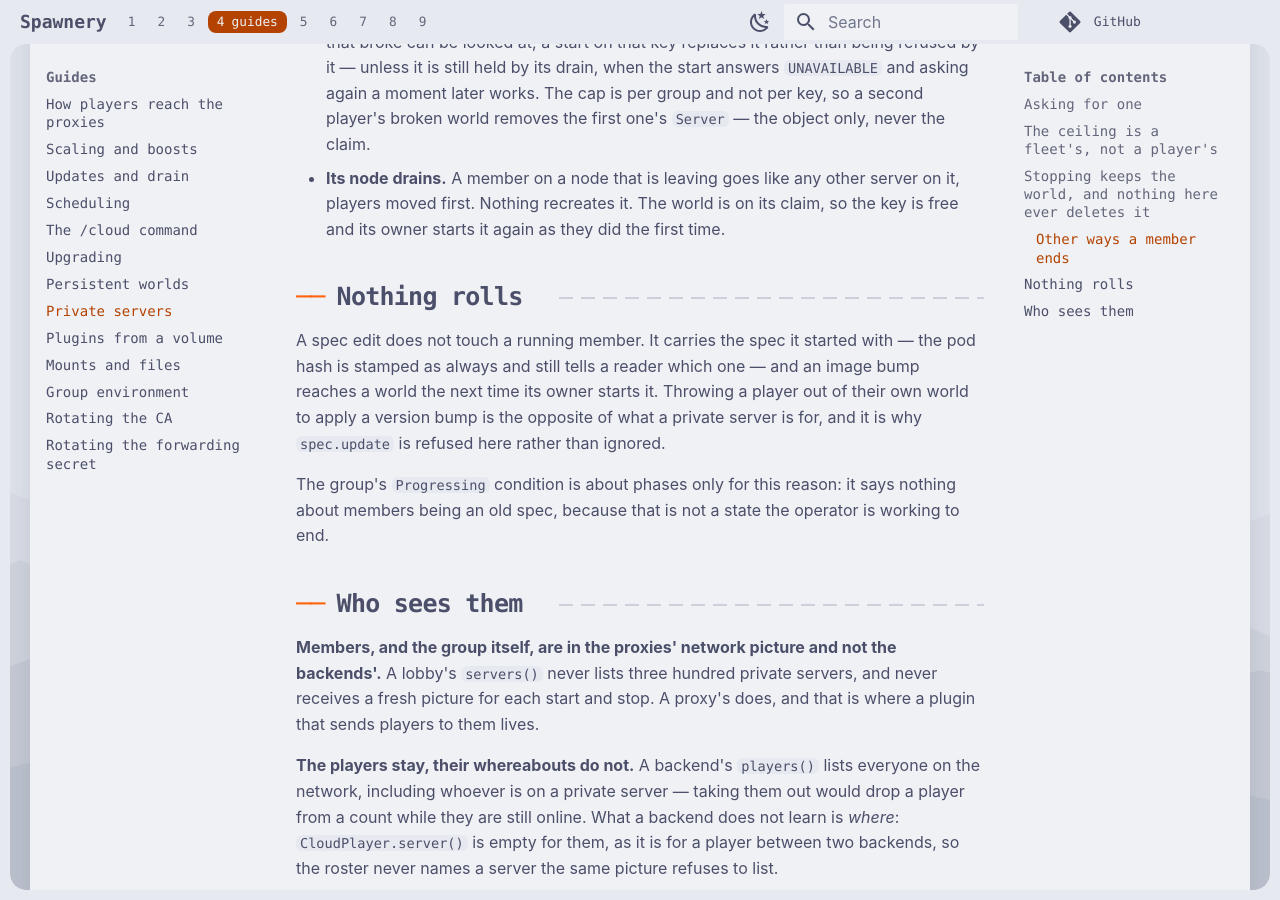
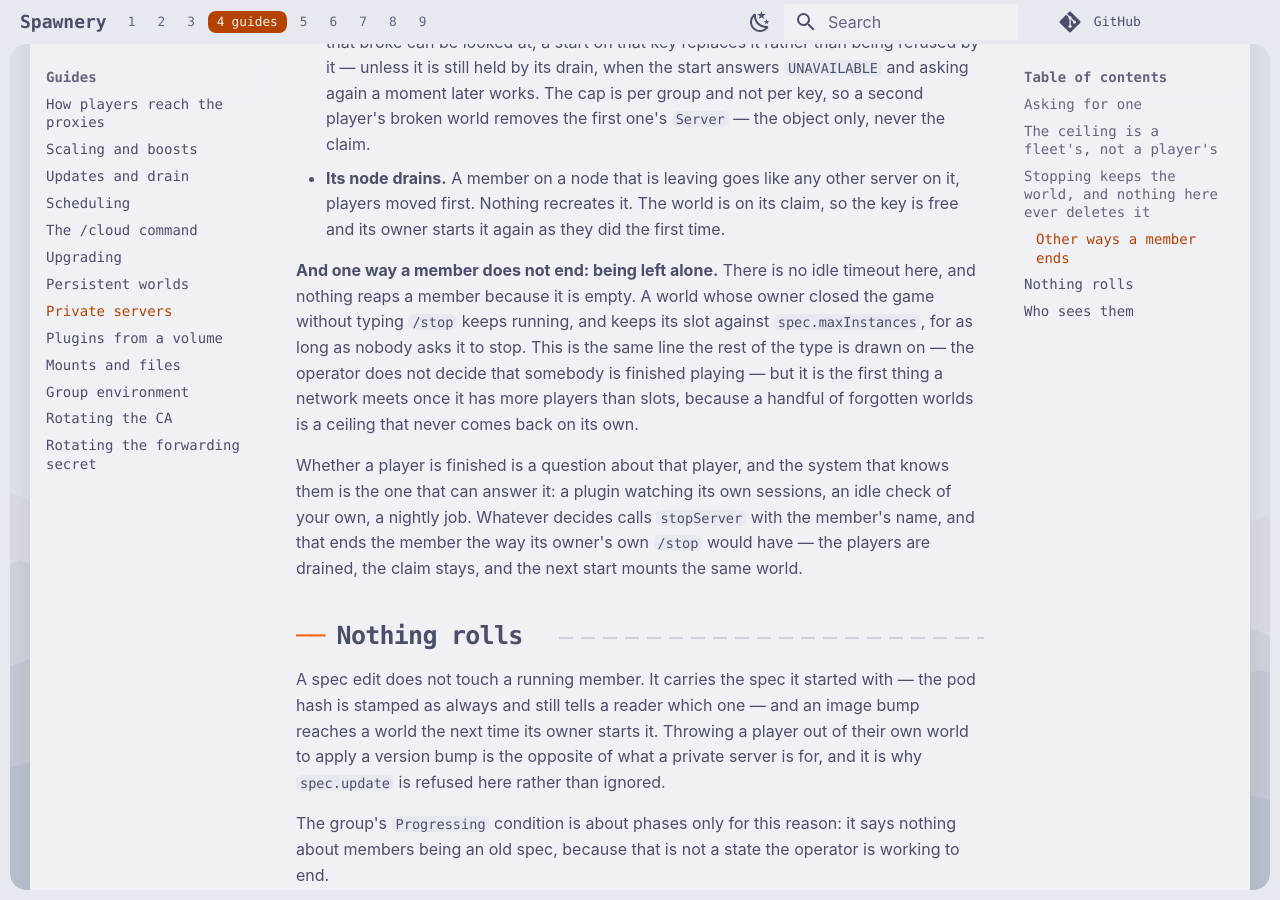
Before and after one commit to spawnery/spawnery, an MkDocs documentation site: the page built from docs/guides/on-demand-servers.md, in a window 1280 px wide and 900 px high, scrolled down 3337 px. Built offline with MkDocs 1.6.1 and Material for MkDocs 9.7.7, drawn with Linux system fonts in a browser that asks for light colours; some web fonts are replaced; comment, search, counter and statistics services are not loaded.

Commit message:
docs(on-demand): say that nothing ends an unattended member
sweepOnDemand only takes a member in Finished, which needs the process
to end. A player who closes the game without typing /stop leaves a
world running and a maxInstances slot held, for as long as nobody asks
it to stop. That follows from the design -- this operator does not
decide that somebody is finished playing -- but it was written down
nowhere, and it is the first thing a network meets once it has more
players than slots.

The guide now says plainly that there is no idle timeout and no reaping
of an empty member, what it costs, and that the decision belongs to
whatever system knows the player, which stops such a server with
stopServer like any other. No mechanism is proposed, because none is
wanted: the point is that nobody should spend an afternoon looking for
a setting that does not exist.

Co-Authored-By: Claude Opus 5 <noreply@anthropic.com>

```diff
--- a/docs/guides/on-demand-servers.md
+++ b/docs/guides/on-demand-servers.md
@@ -146,6 +146,22 @@ because RBAC selects by name and these names are minted at runtime.
   claim, so the key is free and its owner starts it again as they did the
   first time.
 
+**And one way a member does not end: being left alone.** There is no idle
+timeout here, and nothing reaps a member because it is empty. A world whose
+owner closed the game without typing `/stop` keeps running, and keeps its slot
+against `spec.maxInstances`, for as long as nobody asks it to stop. This is the
+same line the rest of the type is drawn on — the operator does not decide that
+somebody is finished playing — but it is the first thing a network meets once
+it has more players than slots, because a handful of forgotten worlds is a
+ceiling that never comes back on its own.
+
+Whether a player is finished is a question about that player, and the system
+that knows them is the one that can answer it: a plugin watching its own
+sessions, an idle check of your own, a nightly job. Whatever decides calls
+`stopServer` with the member's name, and that ends the member the way its
+owner's own `/stop` would have — the players are drained, the claim stays, and
+the next start mounts the same world.
+
 ## Nothing rolls
 
 A spec edit does not touch a running member. It carries the spec it started with
```
